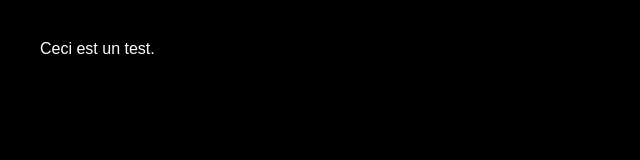
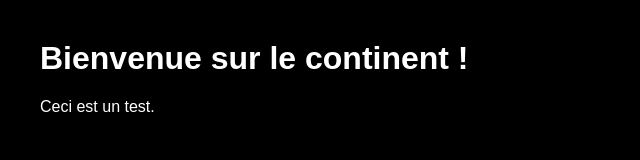
Before and after one commit to FiloKomba/dreambreak, a plain HTML site: page royaumes.html in a window 1280 px wide. Shown: the whole page, without its empty margins (0-640 px from the left). Drawn offline with Linux system fonts and the light colour scheme.

Commit message:
Update royaumes.html

```diff
--- a/royaumes.html
+++ b/royaumes.html
@@ -10,6 +10,7 @@
     </style>
   </head>
   <body>
+    <h1>Bienvenue sur le continent !</h1>
     <p>Ceci est un test.</p>
   </body>
 </html>
```
